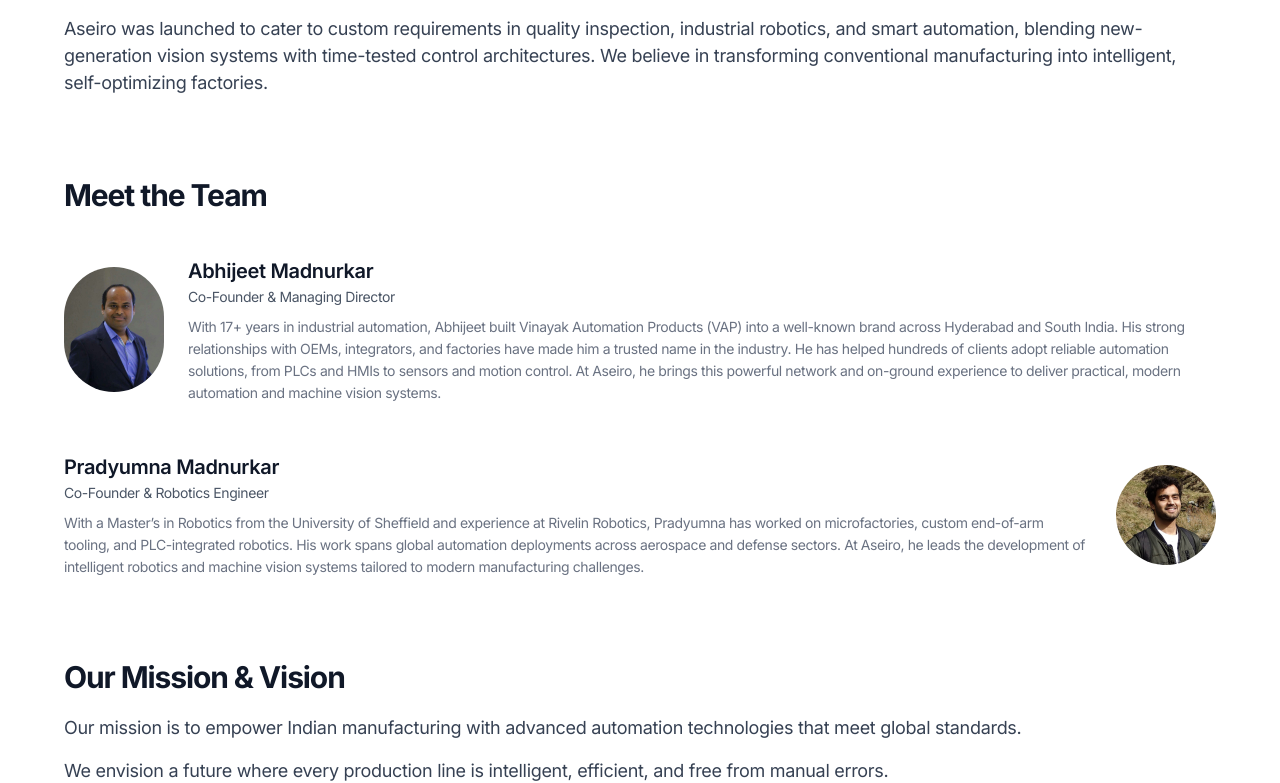
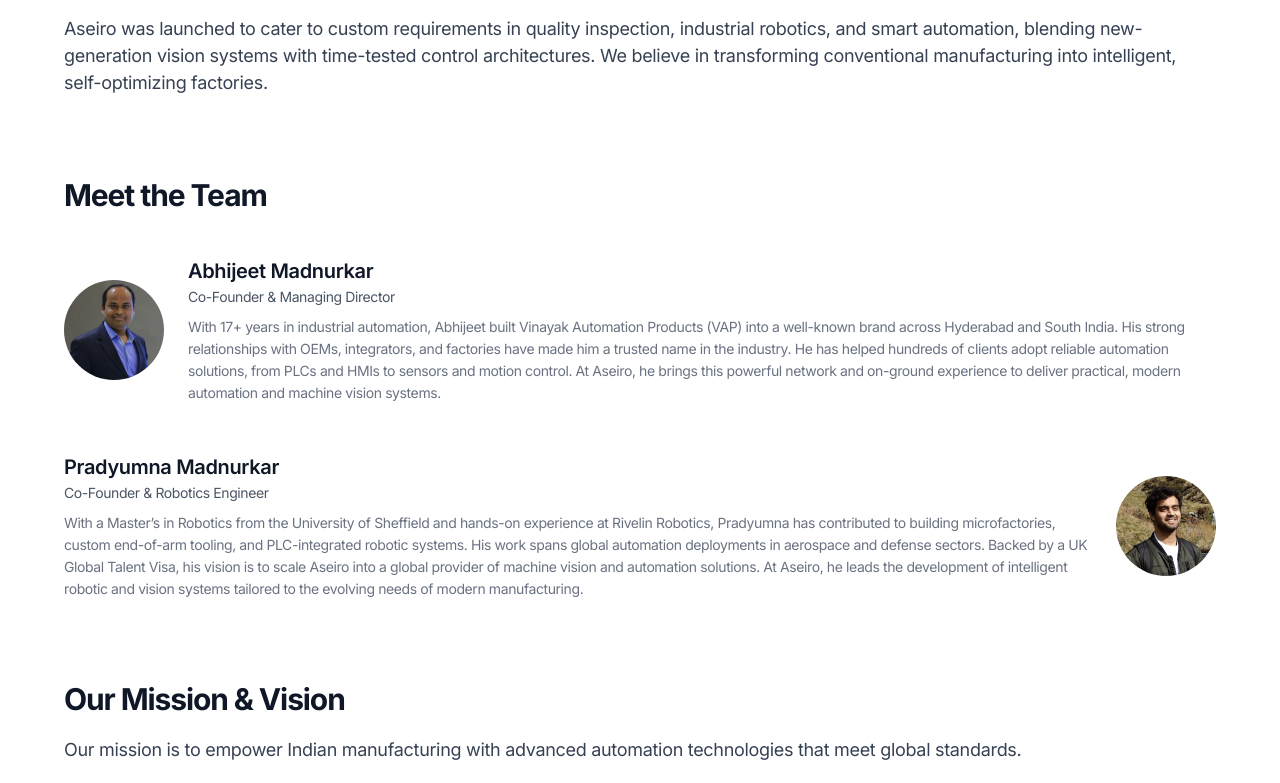
Before and after one commit to pradyumna-aseiro/Vercel-website, a Next.js app: page /about in a window 1280 px wide. Shown: the part 393-1176 px from the top of the page. Built offline with nearby package versions, Linux system fonts and the light colour scheme.

Commit message:
added form in contact page

```diff
--- a/app/(default)/about/page.tsx
+++ b/app/(default)/about/page.tsx
@@ -44,7 +44,7 @@ export default function AboutPage() {
               alt="Abhijeet Madnurkar"
               width={100}
               height={100}
-              className="rounded-full object-cover"
+              className="rounded-full object-cover w-[100px] h-[100px] shrink-0"
             />
             <div>
               <h3 className="text-xl font-semibold">Abhijeet Madnurkar</h3>
@@ -66,17 +66,19 @@ export default function AboutPage() {
               alt="Pradyumna Madnurkar"
               width={100}
               height={100}
-              className="rounded-full object-cover"
+              className="rounded-full object-cover w-[100px] h-[100px] shrink-0"
             />
             <div>
               <h3 className="text-xl font-semibold">Pradyumna Madnurkar</h3>
               <p className="text-gray-600 text-sm mb-2">Co-Founder & Robotics Engineer</p>
               <p className="text-gray-500 text-sm">
-                With a Master’s in Robotics from the University of Sheffield and experience at Rivelin Robotics,
-                Pradyumna has worked on microfactories, custom end-of-arm tooling, and PLC-integrated robotics.
-                His work spans global automation deployments across aerospace and defense sectors.
-                At Aseiro, he leads the development of intelligent robotics and machine vision systems tailored
-                to modern manufacturing challenges.
+              With a Master’s in Robotics from the University of Sheffield and hands-on experience
+              at Rivelin Robotics, Pradyumna has contributed to building microfactories, custom
+              end-of-arm tooling, and PLC-integrated robotic systems. His work spans global
+              automation deployments in aerospace and defense sectors. Backed by a UK Global Talent
+              Visa, his vision is to scale Aseiro into a global provider of machine vision and
+              automation solutions. At Aseiro, he leads the development of intelligent robotic and
+              vision systems tailored to the evolving needs of modern manufacturing.
               </p>
             </div>
           </div>
--- a/app/(default)/contact/page.tsx
+++ b/app/(default)/contact/page.tsx
@@ -42,7 +42,7 @@ export default function ContactPage() {
   };
 
   return (
-    <section className="py-20 px-4 bg-slate-100 text-center min-h-screen">
+    <section className="pt-32 pb-20 px-4 bg-slate-100 text-center min-h-screen">
       <h1 className="text-4xl font-bold mb-6">Contact Us</h1>
       <p className="text-gray-600 mb-8 max-w-2xl mx-auto">
         Describe your requirement and schedule a call with our expert.
```
